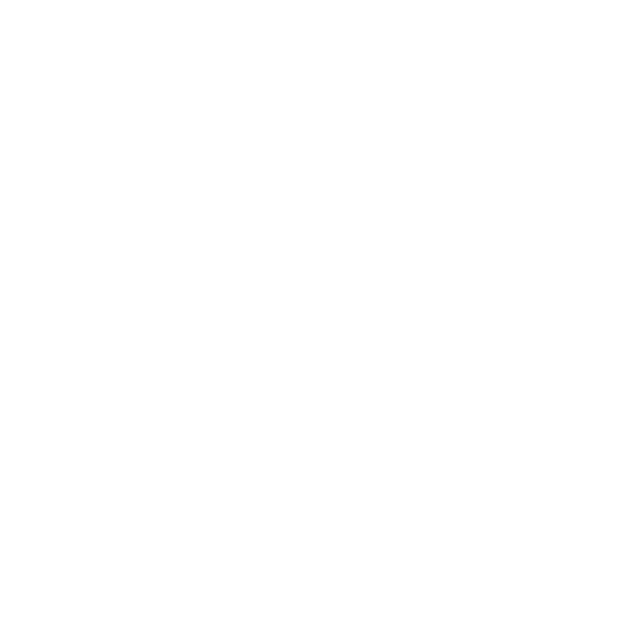
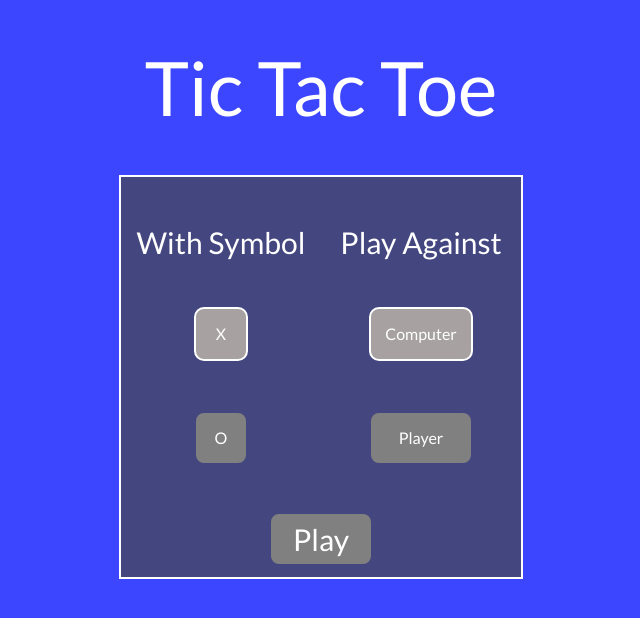
Before and after one commit to mattchere/tic-tac-toe, a plain HTML site: page index.html in a window 1280 px wide. Shown: the whole page, without its empty margins (319-959 px from the left). Drawn offline with nearby package versions, Linux system fonts and the light colour scheme.

Commit message:
Add basic layout and styling with settings functionality

```diff
--- a/index.html
+++ b/index.html
@@ -12,8 +12,8 @@
 
     <title>Tic Tac Toe</title>
 
-    <!-- Raleway font -->
-    <link href="https://fonts.googleapis.com/css?family=Raleway" rel="stylesheet">
+    <!-- Font -->
+    <link href="https://fonts.googleapis.com/css?family=Lato" rel="stylesheet">
 
     <!-- Custom styles for this template -->
     <link href="main.css" rel="stylesheet">
@@ -22,6 +22,38 @@
 
 <body>
 
+    <header class="header">
+        <h1>Tic Tac Toe</h1>
+    </header>
+
+    <section class="main">
+        <div class="settings">
+            <div class="choose-sym">
+                <h3>With Symbol</h3>
+                <div class="symbol selected" id="x" role="button"><p>X</p></div>
+                <div class="symbol" id="o" role="button"><p>O</p></div>
+            </div><!--
+            --><div class="choose-opp">
+                <h3>Play Against</h3>
+                <div class="opponent selected" id="comp" role="button"><p>Computer</p></div>
+                <div class="opponent" id="player" role="button"><p>Player</p></div>
+            </div>
+            <div class="play-area">
+                <div class="btn-play" id="play" role="button"><p>Play</p></div>
+            </div>
+        </div>
+        <div class="board">
+            <div class="square" id="tl"></div><!--
+            --><div class="square" id="tm"></div><!--
+            --><div class="square" id="tr"></div>
+            <div class="square mid" id="ml"></div><!--
+            --><div class="square mid" id="mm"></div><!--
+            --><div class="square mid" id="mr"></div>
+            <div class="square bot" id="bl"></div><!--
+            --><div class="square" id="bm"></div><!--
+            --><div class="square" id="br"></div>
+        </div>
+    </section>
 
 
     <!-- JavaScript files -->
--- a/main.css
+++ b/main.css
@@ -1 +1,146 @@
 @import url('reset.css');
+
+body {
+    background-color: #3C46FF;
+    color: white;
+    font-family: 'Lato', sans-serif;
+}
+
+.header {
+    margin: 50px auto;
+    text-align: center;
+    width: 400px;
+}
+h1 {
+    font-size: 75px;
+}
+h3 {
+    font-size: 30px;
+}
+
+.main {
+    border: 2px solid white;
+    height: 400px;
+    margin: 0 auto;
+    width: 400px;
+}
+
+.settings,
+.board {
+    background-color: #44477F;
+    height: 400px;
+    width: 400px;
+}
+.choose-sym,
+.choose-opp,
+.play-area,
+.board,
+.square {
+    -webkit-box-sizing: border-box;
+    -moz-box-sizing: border-box;
+         box-sizing: border-box;
+}
+.choose-sym,
+.choose-opp {
+    display: inline-block;
+    height: 325px;
+    padding: 50px 0;
+    text-align: center;
+    vertical-align: top;
+    width: 200px;
+}
+.symbol,
+.opponent,
+.btn-play {
+    background-color: grey;
+    border: 2px solid #44477F;
+    border-radius: 10px;
+    cursor: pointer;
+    height: 50px;
+    margin: 50px auto;
+}
+.symbol:hover,
+.opponent:hover {
+    border: 2px solid white;
+}
+.symbol {
+    width: 50px;
+}
+.opponent,
+.btn-play {
+
+    width: 100px;
+}
+.settings p {
+    -webkit-touch-callout: none; /* iOS Safari */
+    -webkit-user-select: none; /* Safari */
+     -khtml-user-select: none; /* Konqueror HTML */
+       -moz-user-select: none; /* Firefox */
+        -ms-user-select: none; /* Internet Explorer/Edge */
+            user-select: none; /* Non-prefixed version, currently
+                                  supported by Chrome and Opera */
+
+    position: relative;
+    top: 50%;
+    left: 50%;
+    transform: translateX(-50%) translateY(-50%);
+}
+.play-area {
+    background-color: #44477F;
+    height: 75px;
+    padding: 10px;
+    text-align: center;
+}
+.btn-play {
+    margin: 0 auto;
+    font-size: 30px;
+}
+.selected {
+    background-color: #A7A1A1;
+    border: 2px solid white;
+}
+.btn-play:hover {
+    background-color: #A7A1A1;
+}
+.board {
+    padding: 20px;
+}
+.square {
+    border-color: white;
+    border-style: solid;
+    cursor: pointer;
+    display: inline-block;
+    height: 120px;
+    width: 120px;
+}
+.mid {
+    margin: -2px 0;
+}
+
+#tl {
+    border-width: 0 2px 2px 0;
+}
+#tm {
+    border-width: 0 2px 2px 2px;
+}
+#tr {
+    border-width: 0 0 2px 2px;
+}
+#ml {
+    border-width: 2px 2px 2px 0;
+}
+#mm {
+    border-width: 2px 2px 2px 2px;
+}
+#mr {
+    border-width: 2px 0 2px 2px;
+}
+#bl {
+    border-width: 2px 2px 0 0;
+}
+#bm {
+    border-width: 2px 2px 0 2px;
+}
+#br {
+    border-width: 2px 0 0 2px;
+}
--- a/main.js
+++ b/main.js
@@ -0,0 +1,39 @@
+$(document).ready(function() {
+    var x = true;
+    var comp = true;
+
+
+    // Hide the board in the beginning
+    $('.board').hide();
+
+    // Click events to select player settings
+    $('#x').click(function(event) {
+        x = true;
+        $('#x').addClass('selected');
+        $('#o').removeClass('selected');
+    });
+    $('#o').click(function(event) {
+        x = false;
+        $('#o').addClass('selected');
+        $('#x').removeClass('selected');
+    })
+    $('#comp').click(function(event) {
+        comp = true;
+        $('#comp').addClass('selected');
+        $('#player').removeClass('selected');
+    });
+    $('#player').click(function(event) {
+        comp = false;
+        $('#player').addClass('selected');
+        $('#comp').removeClass('selected');
+    });
+
+    // Play button to start the game with current settings
+    $('#play').click(function(event) {
+        $('.settings').hide()
+        $('.board').show()
+    });
+
+
+
+});
```
